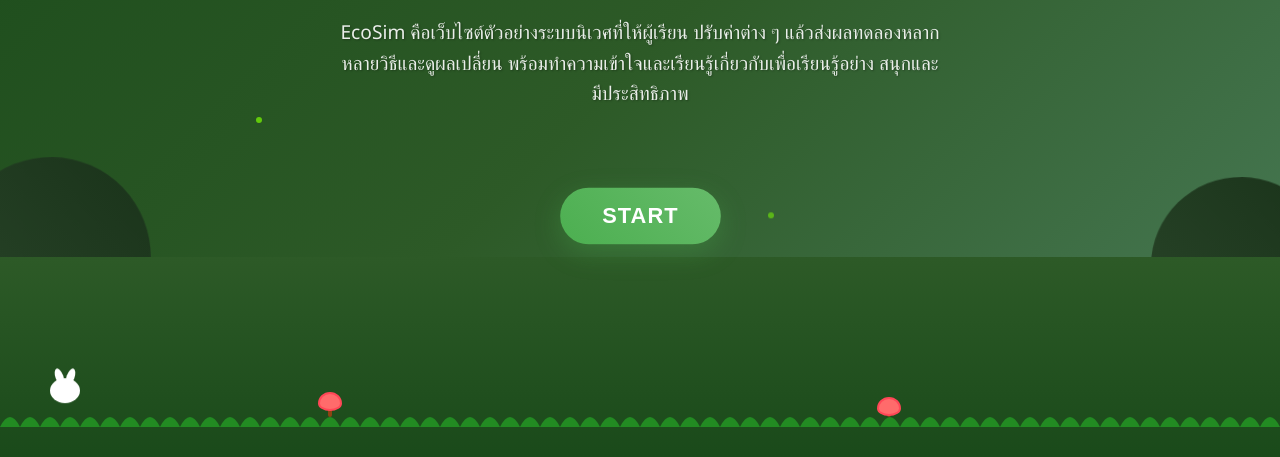
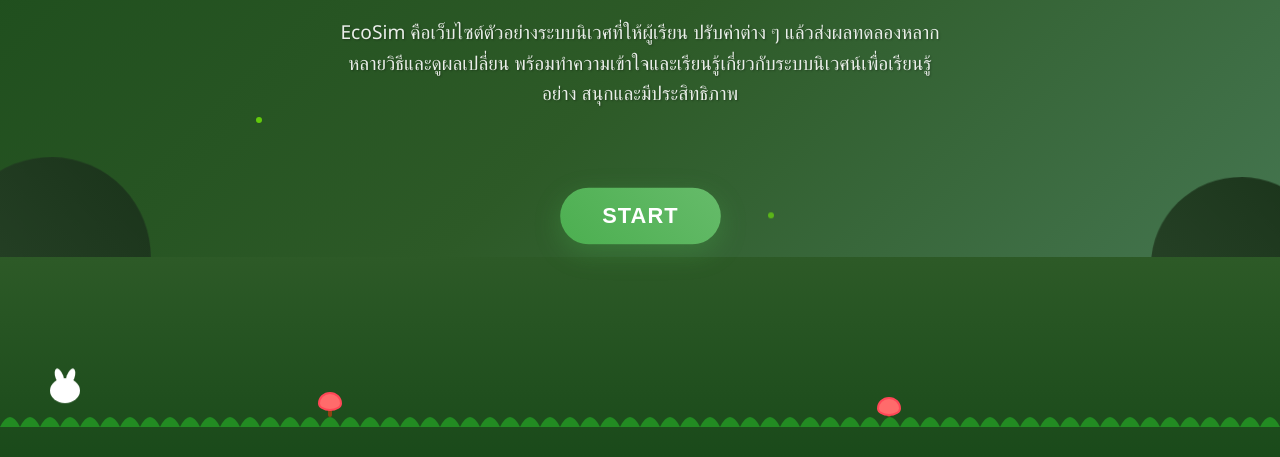
Before and after one commit to petch12345/Ecosim, a plain HTML site: page index.html in a window 1280 px wide. Shown: the part 343-800 px from the top of the page. Drawn offline with Linux system fonts and the light colour scheme.

Commit message:
Update index.html

```diff
--- a/index.html
+++ b/index.html
@@ -43,7 +43,7 @@
                 <p class="description">
                     EcoSim คือเว็บไซต์ตัวอย่างระบบนิเวศที่ให้ผู้เรียน
                     ปรับค่าต่าง ๆ แล้วส่งผลทดลองหลากหลายวิธีและดูผลเปลี่ยน
-                    พร้อมทำความเข้าใจและเรียนรู้เกี่ยวกับเพื่อเรียนรู้อย่าง
+                    พร้อมทำความเข้าใจและเรียนรู้เกี่ยวกับระบบนิเวศน์เพื่อเรียนรู้อย่าง
                     สนุกและมีประสิทธิภาพ
                 </p>
             </div>
```
